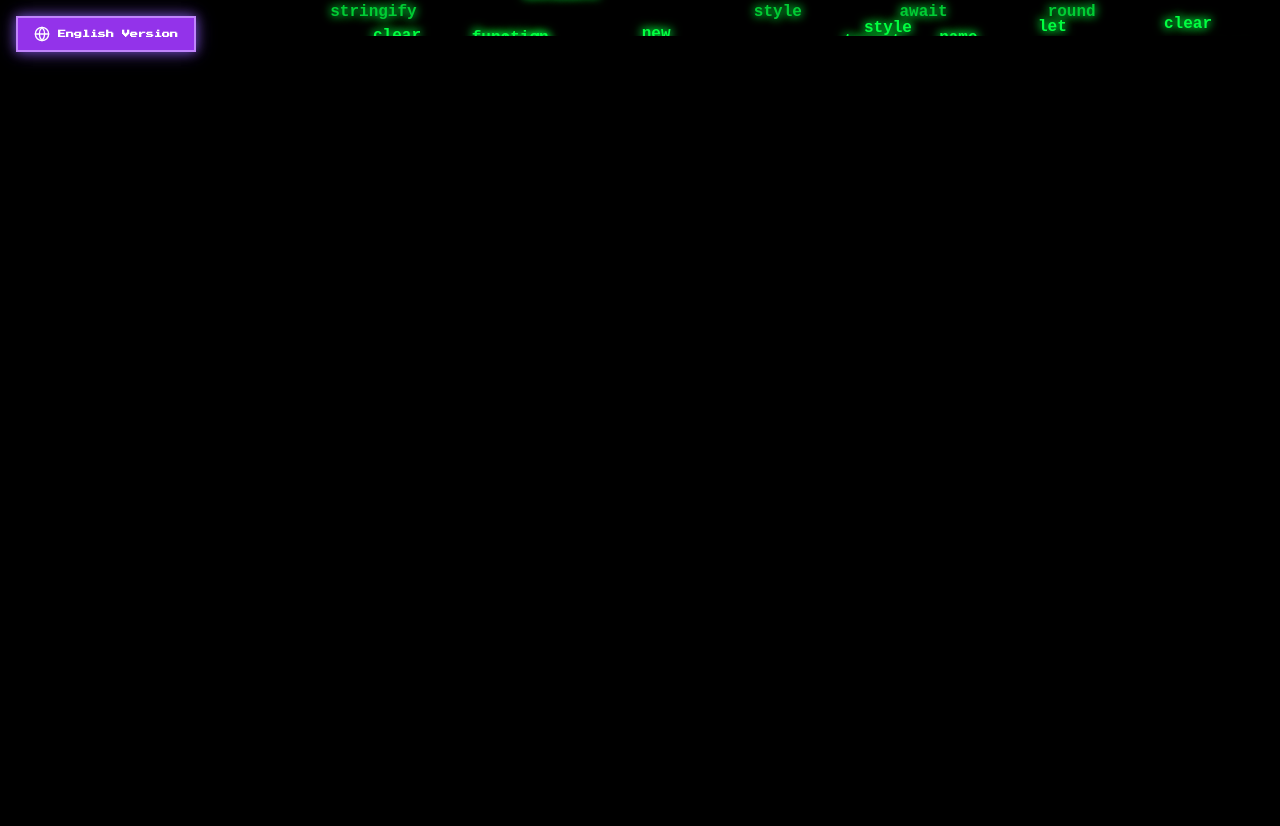
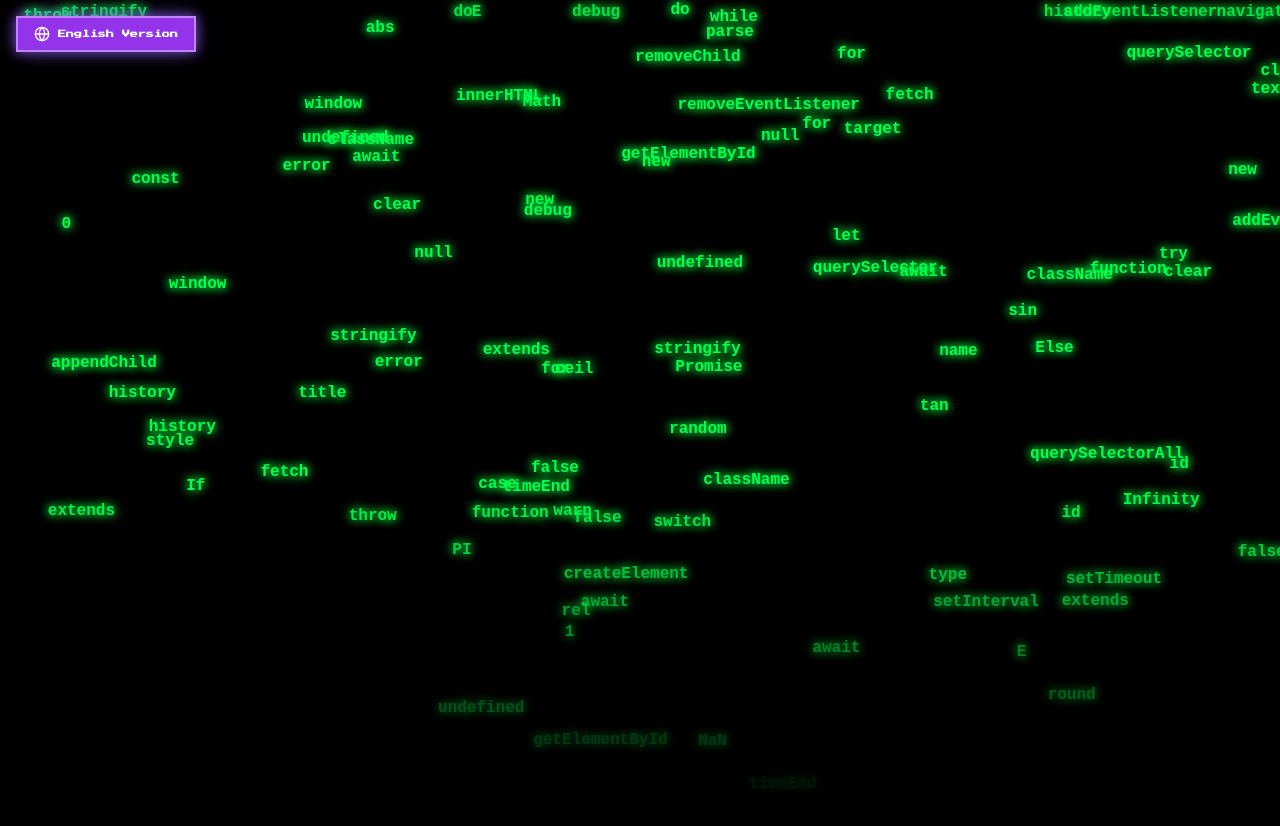
Before and after one commit to RaulGrant/portafolio_retro, a Next.js app: page / in a window 1280 px wide. Shown: the top 826 px of the page. Built offline with nearby package versions, Linux system fonts and the light colour scheme.

Commit message:
cambio en el useAuth

```diff
--- a/app/globals.css
+++ b/app/globals.css
@@ -399,9 +399,10 @@ body {
   font-size: 16px;
   font-weight: bold;
   animation: matrixFall 4s linear infinite;
-  opacity: 0.8;
+  opacity: 0.9;
   text-shadow: 0 0 8px #00ff41, 0 0 12px #00ff41;
   user-select: none;
+  filter: brightness(1.2);
 }
 
 @keyframes matrixFall {
@@ -581,3 +582,13 @@ button,
   position: relative;
   z-index: 20;
 }
+
+/* Ensure home section has transparent background for matrix visibility */
+.bg-transparent {
+  background-color: transparent !important;
+}
+
+/* Add a subtle dark overlay only for readability when needed */
+.matrix-overlay {
+  background: rgba(0, 0, 0, 0.1);
+}
--- a/app/page.tsx
+++ b/app/page.tsx
@@ -185,7 +185,7 @@ export default function Portfolio() {
     {
       id: "home",
       title: t.aboutMe,
-      bgColor: "bg-black",
+      bgColor: "bg-transparent",
       consoleIcon: <User className="w-8 h-8 text-white" />,
       consoleBg: "bg-green-400",
       consoleTitle: t.aboutMe,
@@ -467,22 +467,22 @@ export default function Portfolio() {
         }
 
         // Create initial matrix characters
-        for (let i = 0; i < columns * 2; i++) {
+        for (let i = 0; i < columns * 3; i++) {
           setTimeout(() => {
             if (currentSection === 0) {
               createMatrixChar()
             }
-          }, Math.random() * 2000)
+          }, Math.random() * 1000)
         }
 
         // Add continuous character generation
         const interval = setInterval(() => {
-          if (currentSection === 0 && matrixContainer.children.length < columns * 3) {
+          if (currentSection === 0 && matrixContainer.children.length < columns * 5) {
             createMatrixChar()
           } else if (currentSection !== 0) {
             clearInterval(interval)
           }
-        }, 200)
+        }, 150)
 
         return () => {
           clearInterval(interval)
```
